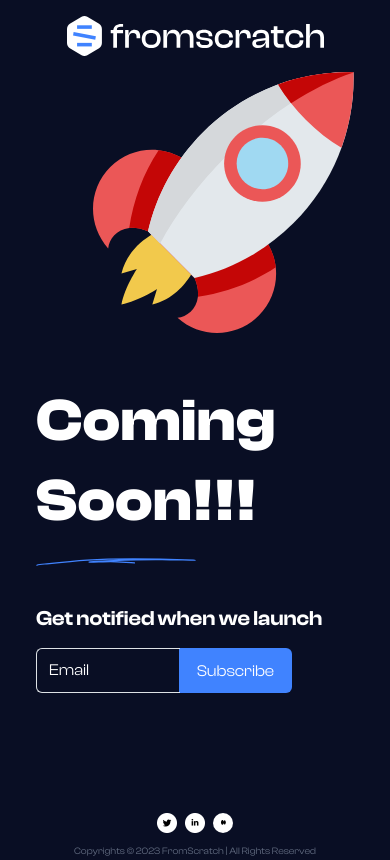
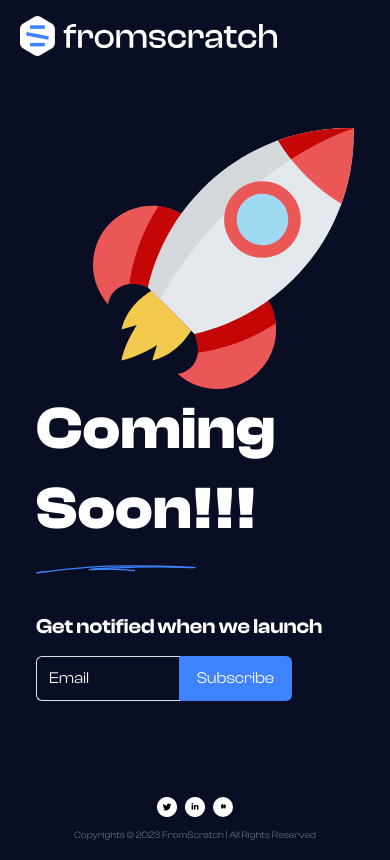
Before and after one commit to Datamayor/subscribe, a plain HTML site: page index.html in a window 390 px wide. Drawn offline with nearby package versions, Linux system fonts and the light colour scheme.

Commit message:
screen corrections

```diff
--- a/index.html
+++ b/index.html
@@ -13,6 +13,13 @@
     <title>FROM SCRATCH</title>
     <link rel="stylesheet" href="./style.css" />
     <link rel="stylesheet" href="./Fonts/WEB/css/clash-display.css" />
+    <link
+      rel="icon"
+      type="image/png"
+      sizes="32x32"
+      href="images/fromscratch.png"
+    />
+
   </head>
   <body class="gradient-background">
     <!-- Title -->
@@ -43,7 +50,7 @@
                 <form action="https://formspree.io/f/xvojzndq" method="POST">
                   <div class="input-group mb-3">
                     <input
-                    name="email"
+                      name="email"
                       type="text"
                       class="form-control"
                       placeholder="Email"
@@ -55,27 +62,26 @@
                   </div>
                 </form>
               </div>
-
-
             </div>
           </div>
         </div>
       </div>
     </section>
-    <footer>
-      <div class="images">
-        <img class="small" src="./images/Group 208.png" alt="" />
-        <img class="small" src="./images/Group 209.png" alt="" />
-        <div class="medium">
-          <img src="./images/Group 215.png" alt="" />
-        </div>
-      </div>
-      <p>Copyrights © 2023 FromScratch | All Rights Reserved</p>
-    </footer>
+
     <script
       src="https://cdn.jsdelivr.net/npm/bootstrap@5.3.1/dist/js/bootstrap.bundle.min.js"
       integrity="sha384-HwwvtgBNo3bZJJLYd8oVXjrBZt8cqVSpeBNS5n7C8IVInixGAoxmnlMuBnhbgrkm"
       crossorigin="anonymous"
     ></script>
   </body>
+  <footer>
+    <div class="images">
+      <img class="small" src="./images/Group 208.png" alt="" />
+      <img class="small" src="./images/Group 209.png" alt="" />
+      <div class="medium">
+        <img src="./images/Group 215.png" alt="" />
+      </div>
+    </div>
+    <p>Copyrights © 2023 FromScratch | All Rights Reserved</p>
+  </footer>
 </html>
--- a/style.css
+++ b/style.css
@@ -12,8 +12,16 @@ button{
   background: #090e24;
   background-size: 180% 180%;
   animation: gradient-animation 18s ease infinite;
-  height: 100vh;
+  height: 100svh;
   position: relative;
+  display: flex;
+  flex-direction: column;
+  align-items: center;
+  justify-content: center;
+}
+.row{
+  position: absolute;
+  top: 20%;
 }
 
 @keyframes gradient-animation {
@@ -33,14 +41,14 @@ h1 {
   line-height: 123px;
   letter-spacing: 0.01em;
   text-align: left;
-  padding-top: 5rem;
+  /* padding-top: 5rem; */
 }
 
 .logo {
-  margin: 4rem 1.5rem;
+  margin: 1rem 1.5rem;
 }
 .images {
-  margin-top: 3rem;
+  /* margin-top: 3rem; */
   display: flex;
   gap: 8px;
   /* width: 150px; */
@@ -59,8 +67,9 @@ h1 {
   width: 10px;
   height: 10px;
 }
+
 p {
-    margin-top: 3rem;
+    margin-top: 1rem;
   font-size: 1.3rem;
   font-weight: 600;
   line-height: 1.7rem;
@@ -158,7 +167,7 @@ footer{
         line-height: 5rem;
         letter-spacing: 0.01em;
         text-align: left;
-        padding-top: 3rem;
+        /* padding-top: 3rem; */
       }
 
 
@@ -170,6 +179,9 @@ footer{
         width: 10rem;
     }
   .logo{
+    position: absolute;
+    top: 0;
+    left: 5%;
     margin: 1rem auto;
     display: block;
   }
```
Also changed, not shown: images/fromscratch.png (added).
